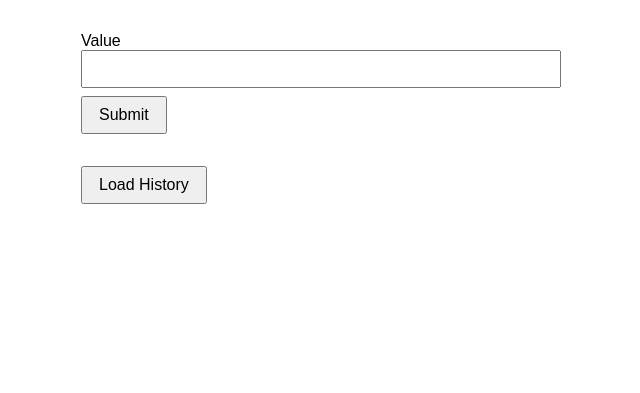
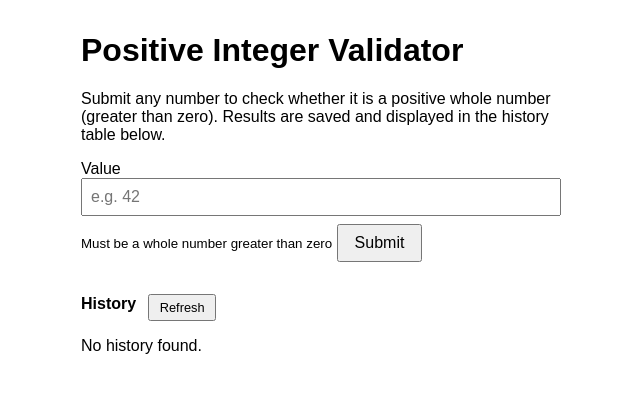
Before and after one commit to daithi-walker/agent-webapp-demo, a Flask app: page / in a window 1280 px wide. Shown: the top 393 px of the page, without its empty margins (319-959 px from the left). Run offline with Flask 3, Linux system fonts and the light colour scheme; data that the repository does not hold is empty.

Commit message:
implementer: Update templates/index.html with the fol (demo-ux-overhaul)
Authored-By-Agent: daedalus/implementer
Intent-Ref: demo-ux-overhaul

```diff
--- a/templates/index.html
+++ b/templates/index.html
@@ -14,17 +14,22 @@
   </style>
 </head>
 <body>
+  <h1>Positive Integer Validator</h1>
+  <p>Submit any number to check whether it is a positive whole number (greater than zero). Results are saved and displayed in the history table below.</p>
+
   <form id="form">
     <label for="value">Value</label><br>
-    <input id="value" type="number" name="value" required>
+    <input id="value" type="number" name="value" required placeholder="e.g. 42">
+    <small>Must be a whole number greater than zero</small>
     <button type="submit">Submit</button>
   </form>
   <div id="result" role="status"></div>
 
-  <div style="margin-top:1.5rem;">
-    <button type="button" id="load-history">Load History</button>
+  <div style="margin-top:1.5rem;display:flex;align-items:center;gap:.75rem;">
+    <strong>History</strong>
+    <button type="button" id="refresh-btn" style="font-size:.8rem;padding:.25rem .6rem;">Refresh</button>
   </div>
-  <section id="history" style="margin-top:1rem;"></section>
+  <section id="history" style="margin-top:.5rem;"></section>
 
   <script>
     document.getElementById('form').addEventListener('submit', async (e) => {
@@ -48,7 +53,7 @@
       result.style.display = 'block';
     });
 
-    document.getElementById('load-history').addEventListener('click', async () => {
+    async function loadHistory() {
       const section = document.getElementById('history');
       try {
         const res = await fetch('/history');
@@ -60,7 +65,7 @@
         const rows = data.history.map(r => `<tr>
           <td style="padding:.4rem .6rem;border:1px solid #ccc;">${r.timestamp ?? ''}</td>
           <td style="padding:.4rem .6rem;border:1px solid #ccc;">${r.value ?? ''}</td>
-          <td style="padding:.4rem .6rem;border:1px solid #ccc;">${r.valid ?? ''}</td>
+          <td style="padding:.4rem .6rem;border:1px solid #ccc;">${r.valid ? 'Valid' : 'Invalid'}</td>
           <td style="padding:.4rem .6rem;border:1px solid #ccc;">${r.reason ?? ''}</td>
         </tr>`).join('');
         section.innerHTML = `<table style="width:100%;border-collapse:collapse;font-size:.9rem;">
@@ -75,7 +80,11 @@
       } catch {
         section.innerHTML = '<p style="color:#721c24;">Failed to load history.</p>';
       }
-    });
+    }
+
+    document.getElementById('refresh-btn').addEventListener('click', loadHistory);
+
+    document.addEventListener('DOMContentLoaded', loadHistory);
   </script>
 </body>
 </html>
```
